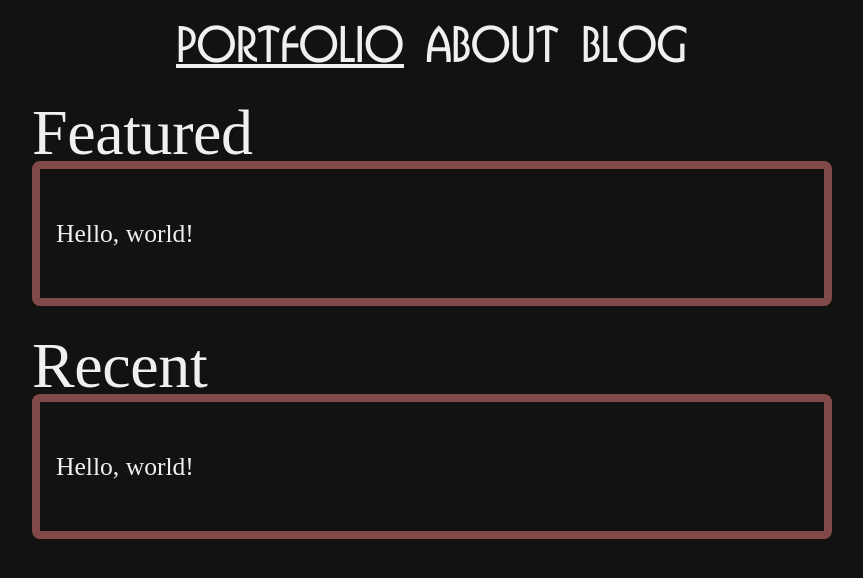
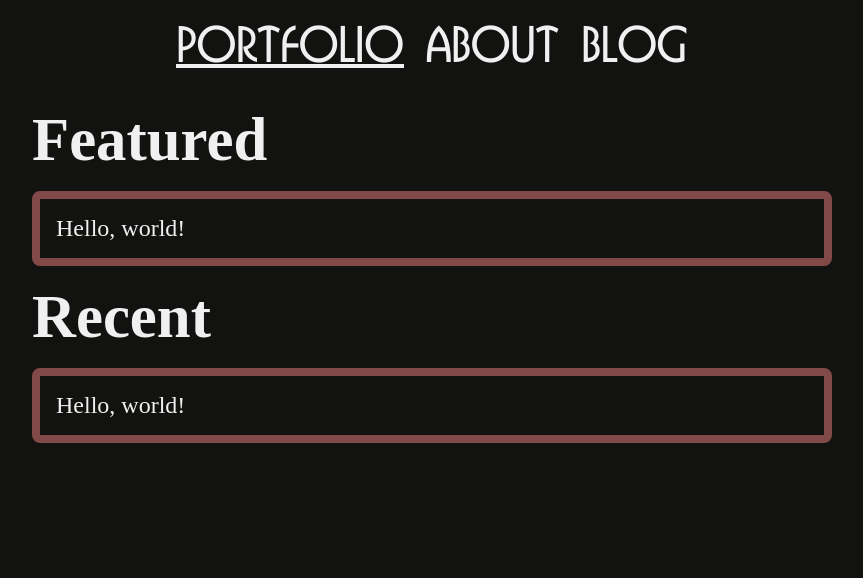
Before and after one commit to madebycounter/lukeamakinson.com, a Gatsby site: page /portfolio in a window 1280 px wide. Shown: the whole page, without its empty margins (208-1071 px from the left). Built offline with nearby package versions, Linux system fonts and the light colour scheme; Gatsby itself is replaced by a stand-in of ours; a web font is replaced by a local one.

Commit message:
Font scaling

```diff
--- a/src/components/Box.js
+++ b/src/components/Box.js
@@ -10,8 +10,8 @@ const Box = styled.div`
 
     border: var(--size) solid ${(props) => props.theme.alternate};
     border-radius: var(--size);
-    padding: var(--gap);
-    margin: 0;
+    padding: 0 var(--margin);
+    margin: var(--margin) 0;
 `;
 
 export default Box;
--- a/src/components/Content.js
+++ b/src/components/Content.js
@@ -2,16 +2,10 @@ import React from "react";
 import styled from "styled-components";
 
 const Content = styled.div`
-    --gap: 1rem;
-
-    @media (max-width: 840px) {
-        --gap: 0.5rem;
-    }
-
     margin: auto;
     max-width: 800px;
-    padding: var(--gap);
-    width: calc(100% - (2 * var(--gap)));
+    padding: var(--margin);
+    width: calc(100% - (2 * var(--margin)));
 `;
 
 export default Content;
--- a/src/components/Navbar.js
+++ b/src/components/Navbar.js
@@ -1,6 +1,44 @@
 import React from "react";
 import styled from "styled-components";
-import { Navlink } from "../global/typography";
+import { Link } from "gatsby";
+
+export const Navlink = styled(Link)`
+    --size: 3rem;
+    font-family: ${(props) => props.theme.navFont};
+    color: ${(props) => props.color || props.theme.foreground};
+    font-weight: 400;
+    font-size: var(--size);
+    text-decoration: none;
+    position: relative;
+
+    &:before {
+        content: "";
+        position: absolute;
+        width: 100%;
+        height: calc(0.08 * var(--size));
+        bottom: calc(0.1 * var(--size) * 1);
+        left: 0px;
+        transition: transform 100ms ease;
+        z-index: 1;
+
+        background-color: ${(props) => props.color || props.theme.foreground};
+    }
+
+    &:not(.active):before {
+        transform: scaleX(0);
+    }
+
+    &:hover::before,
+    &:focus::before {
+        ${(props) => props.underline && `transform: scaleX(1);`}
+        ${(props) => props.underline && `border: none;`}
+    }
+`;
+
+Navlink.defaultProps = {
+    underline: true,
+    color: null,
+};
 
 const StyledNavbar = styled.div`
     --nav-size: min(3rem, 8.8vw);
--- a/src/global/styles.js
+++ b/src/global/styles.js
@@ -27,15 +27,52 @@ export const GlobalStyle = createGlobalStyle`
     }
 
     :root {
-        --margin: 2rem;
+        --margin: 1rem;
 
-        @media (max-width: 840px) {
-            --margin: 1rem;
+        --fs-sm: 1rem;
+        --fs-md: 1.4rem;
+        --fs-lg: 1.7rem;
+        --fs-xl: 2.2rem;
+
+        @media (min-width: 550px) {
+            --fs-sm: 1.2rem;
+            --fs-md: 1.7rem;
+            --fs-lg: 2.4rem;
+            --fs-xl: 3.8rem;
+        }
+
+        @media (min-width: 670px) {
+            --fs-sm: 1.5rem;
         }
     }
 
-
-    h1, h2, h3, p {
+    h1, h2, h3 {
+        font-family: ${(props) => props.theme.titleFont};
         margin: var(--margin) 0;
     }
+
+    h1 {
+        font-size: var(--fs-xl);
+    }
+
+    h2 {
+        font-size: var(--fs-lg);
+    }
+
+    h3 {
+        font-size: var(--fs-md);
+    }
+
+    p {
+        font-size: var(--fs-sm);
+        font-family: ${(props) => props.theme.bodyFont};
+        margin: var(--margin) 0;
+    }
+
+    a {
+        color: ${(props) => props.theme.alternate};
+        text-decoration: none;
+        font-family: ${(props) => props.theme.bodyFont};
+        font-size: var(--fs-sm);
+    }
 `;
--- a/src/global/typography.js
+++ /dev/null
@@ -1,58 +0,0 @@
-import React from "react";
-import styled from "styled-components";
-import { Link } from "gatsby";
-
-export const Title = styled.h1`
-    --size: min(4rem, 12vw);
-    font-family: ${(props) => props.theme.titleFont};
-    color: ${(props) => props.theme.foreground};
-    font-weight: 400;
-    font-size: var(--size);
-    line-height: calc(0.87 * var(--size));
-    letter-spacing: calc(0.00625 * var(--size) * -1);
-`;
-
-export const Navlink = styled(Link)`
-    --size: 3rem;
-    font-family: ${(props) => props.theme.navFont};
-    color: ${(props) => props.color || props.theme.foreground};
-    font-weight: 400;
-    font-size: var(--size);
-    text-decoration: none;
-    position: relative;
-
-    &:before {
-        content: "";
-        position: absolute;
-        width: 100%;
-        height: calc(0.08 * var(--size));
-        bottom: calc(0.1 * var(--size) * 1);
-        left: 0px;
-        transition: transform 100ms ease;
-        z-index: 1;
-
-        background-color: ${(props) => props.color || props.theme.foreground};
-    }
-
-    &:not(.active):before {
-        transform: scaleX(0);
-    }
-
-    &:hover::before,
-    &:focus::before {
-        ${(props) => props.underline && `transform: scaleX(1);`}
-        ${(props) => props.underline && `border: none;`}
-    }
-`;
-
-Navlink.defaultProps = {
-    underline: true,
-    color: null,
-};
-
-export const Paragraph = styled.p`
-    --size: min(1.6rem, 6vw);
-    font-family: ${(props) => props.theme.bodyFont};
-    font-size: var(--size);
-    line-height: calc(1.3 * var(--size));
-`;
--- a/src/pages/portfolio.js
+++ b/src/pages/portfolio.js
@@ -6,7 +6,6 @@ import Header from "../global/header";
 import Navbar from "../components/Navbar";
 import Content from "../components/Content";
 import Box from "../components/Box";
-import { Paragraph, Title } from "../global/typography";
 
 const PortfolioContent = styled(Content)`
     h1 {
@@ -22,16 +21,16 @@ const PortfolioPage = () => {
             <PortfolioContent>
                 <Navbar active="portfolio" />
 
-                <Title>Featured</Title>
+                <h1>Featured</h1>
 
                 <Box>
-                    <Paragraph>Hello, world!</Paragraph>
+                    <p>Hello, world!</p>
                 </Box>
 
-                <Title>Recent</Title>
+                <h1>Recent</h1>
 
                 <Box>
-                    <Paragraph>Hello, world!</Paragraph>
+                    <p>Hello, world!</p>
                 </Box>
             </PortfolioContent>
         </ThemeProvider>
```
Also changed, not shown: src/components/BlogPosts.js (+3 -7 lines), src/global/richTextOptions.js (+0 -7 lines), src/pages/blog.js (+17 -46 lines), src/pages/index.js (+11 -5 lines), src/pages/test.js (added, +28 -0 lines), 1 other file.
